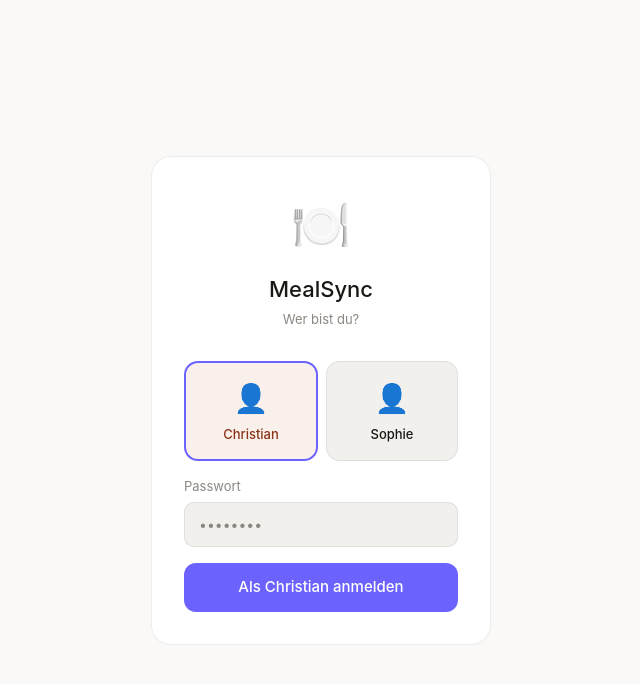
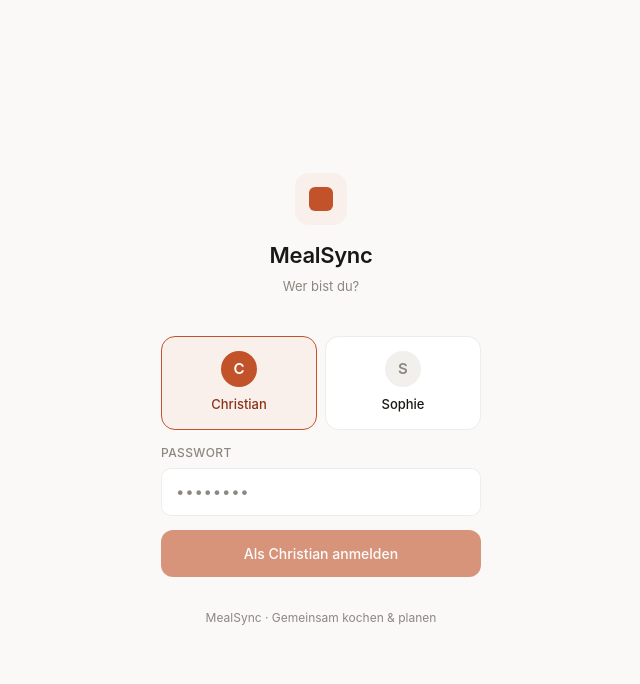
Before and after one commit to ChristianGerten/meal-sync, a React (Vite) app: page /login in a window 1280 px wide. Shown: the top 684 px of the page, without its empty margins (319-959 px from the left). Built offline with nearby package versions, Linux system fonts and the light colour scheme.

Commit message:
Fix Auth: signIn setzt User sofort ohne auf onAuthStateChange zu warten

```diff
--- a/src/pages/Login.jsx
+++ b/src/pages/Login.jsx
@@ -33,26 +33,36 @@ export default function Login() {
     <div style={{
       minHeight: '100dvh',
       display: 'flex', alignItems: 'center', justifyContent: 'center',
-      padding: '16px', background: 'var(--color-bg)'
+      padding: '24px', background: 'var(--color-bg)'
     }}>
-      <div style={{
-        background: 'var(--color-surface)',
-        border: '0.5px solid var(--color-border)',
-        borderRadius: '20px', padding: '32px',
-        width: '100%', maxWidth: '340px'
-      }}>
+      <div style={{width: '100%', maxWidth: '320px'}}>
+
         {/* Logo */}
-        <div style={{textAlign: 'center', marginBottom: '32px'}}>
-          <div style={{fontSize: '48px', marginBottom: '12px'}}>🍽️</div>
-          <h1 style={{fontSize: '22px', fontWeight: '500', color: 'var(--color-text)'}}>
+        <div style={{textAlign: 'center', marginBottom: '40px'}}>
+          <div style={{
+            width: '52px', height: '52px', borderRadius: '14px',
+            background: 'var(--color-accent-soft)',
+            display: 'flex', alignItems: 'center', justifyContent: 'center',
+            margin: '0 auto 14px'
+          }}>
+            <div style={{
+              width: '24px', height: '24px', borderRadius: '6px',
+              background: 'var(--color-accent)'
+            }} />
+          </div>
+          <h1 style={{
+            fontSize: '22px', fontWeight: '600',
+            color: 'var(--color-text)', letterSpacing: '-0.3px',
+            marginBottom: '5px'
+          }}>
             MealSync
           </h1>
-          <p style={{fontSize: '13px', color: 'var(--color-text-muted)', marginTop: '4px'}}>
+          <p style={{fontSize: '13px', color: 'var(--color-text-muted)'}}>
             Wer bist du?
           </p>
         </div>
 
-        <form onSubmit={handleSubmit} style={{display: 'flex', flexDirection: 'column', gap: '12px'}}>
+        <form onSubmit={handleSubmit} style={{display: 'flex', flexDirection: 'column', gap: '10px'}}>
 
           {/* Nutzer Auswahl */}
           <div style={{display: 'flex', gap: '8px', marginBottom: '4px'}}>
@@ -65,16 +75,30 @@ export default function Login() {
                   flex: 1, padding: '14px 8px',
                   borderRadius: '14px', cursor: 'pointer',
                   border: selectedUser.email === user.email
-                    ? '2px solid #6c63ff'
+                    ? '1.5px solid var(--color-accent)'
                     : '0.5px solid var(--color-border)',
                   background: selectedUser.email === user.email
                     ? 'var(--color-accent-soft)'
-                    : 'var(--color-surface-2)',
+                    : 'var(--color-surface)',
                   transition: 'all 0.15s'
                 }}
               >
-                <div style={{fontSize: '28px', marginBottom: '6px'}}>
-                  {user.label === 'Person 1' ? '👤' : '👤'}
+                <div style={{
+                  width: '36px', height: '36px', borderRadius: '50%',
+                  background: selectedUser.email === user.email
+                    ? 'var(--color-accent)'
+                    : 'var(--color-surface-2)',
+                  display: 'flex', alignItems: 'center', justifyContent: 'center',
+                  margin: '0 auto 8px'
+                }}>
+                  <span style={{
+                    fontSize: '15px', fontWeight: '600',
+                    color: selectedUser.email === user.email
+                      ? '#fff'
+                      : 'var(--color-text-muted)'
+                  }}>
+                    {user.label.charAt(0)}
+                  </span>
                 </div>
                 <div style={{
                   fontSize: '13px', fontWeight: '500',
@@ -91,8 +115,9 @@ export default function Login() {
           {/* Passwort */}
           <div>
             <label style={{
-              display: 'block', fontSize: '13px',
-              color: 'var(--color-text-muted)', marginBottom: '6px'
+              display: 'block', fontSize: '12px', fontWeight: '500',
+              color: 'var(--color-text-muted)', marginBottom: '6px',
+              textTransform: 'uppercase', letterSpacing: '0.4px'
             }}>
               Passwort
             </label>
@@ -104,19 +129,22 @@ export default function Login() {
               placeholder="••••••••"
               autoFocus
               style={{
-                width: '100%', padding: '11px 14px',
-                background: 'var(--color-input)',
-                border: '0.5px solid var(--color-border)',
-                borderRadius: '10px', fontSize: '14px',
-                color: 'var(--color-text)', outline: 'none'
+                width: '100%', padding: '12px 14px',
+                background: 'var(--color-surface)',
+                border: error
+                  ? '0.5px solid var(--color-danger)'
+                  : '0.5px solid var(--color-border)',
+                borderRadius: '10px', fontSize: '15px',
+                color: 'var(--color-text)', outline: 'none',
+                boxSizing: 'border-box', letterSpacing: '0.05em'
               }}
             />
           </div>
 
           {error && (
             <div style={{
-              padding: '10px 14px', borderRadius: '10px',
-              background: 'var(--color-danger-bg)',
+              padding: '10px 13px', borderRadius: '10px',
+              background: 'var(--color-danger-soft)',
               color: 'var(--color-danger)', fontSize: '13px'
             }}>
               {error}
@@ -125,19 +153,29 @@ export default function Login() {
 
           <button
             type="submit"
-            disabled={loading}
+            disabled={loading || !password}
             style={{
               marginTop: '4px', padding: '13px',
-              background: '#6c63ff', color: '#fff',
+              background: 'var(--color-accent)', color: '#fff',
               border: 'none', borderRadius: '12px',
-              fontSize: '15px', fontWeight: '500',
-              cursor: loading ? 'not-allowed' : 'pointer',
-              opacity: loading ? 0.7 : 1
+              fontSize: '14px', fontWeight: '500',
+              cursor: loading || !password ? 'not-allowed' : 'pointer',
+              opacity: !password ? 0.6 : 1,
+              transition: 'opacity 0.15s'
             }}
           >
-            {loading ? 'Anmelden...' : `Als ${selectedUser.label} anmelden`}
+            {loading ? 'Anmelden...' : 'Als ' + selectedUser.label + ' anmelden'}
           </button>
+
         </form>
+
+        <p style={{
+          marginTop: '32px', fontSize: '12px',
+          color: 'var(--color-text-muted)', textAlign: 'center'
+        }}>
+          MealSync · Gemeinsam kochen & planen
+        </p>
+
       </div>
     </div>
   )
```
